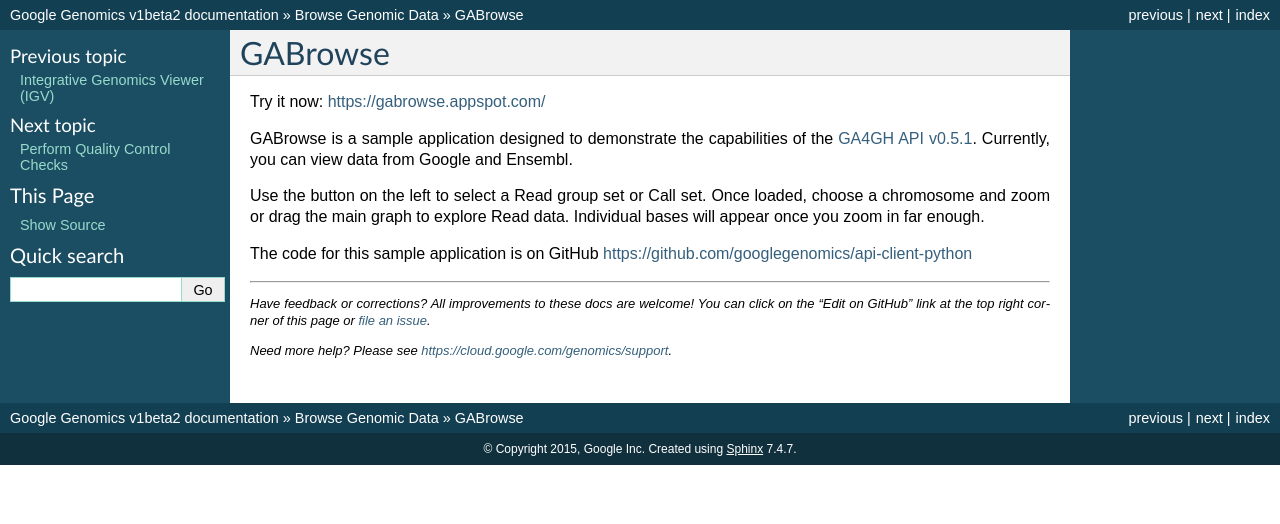
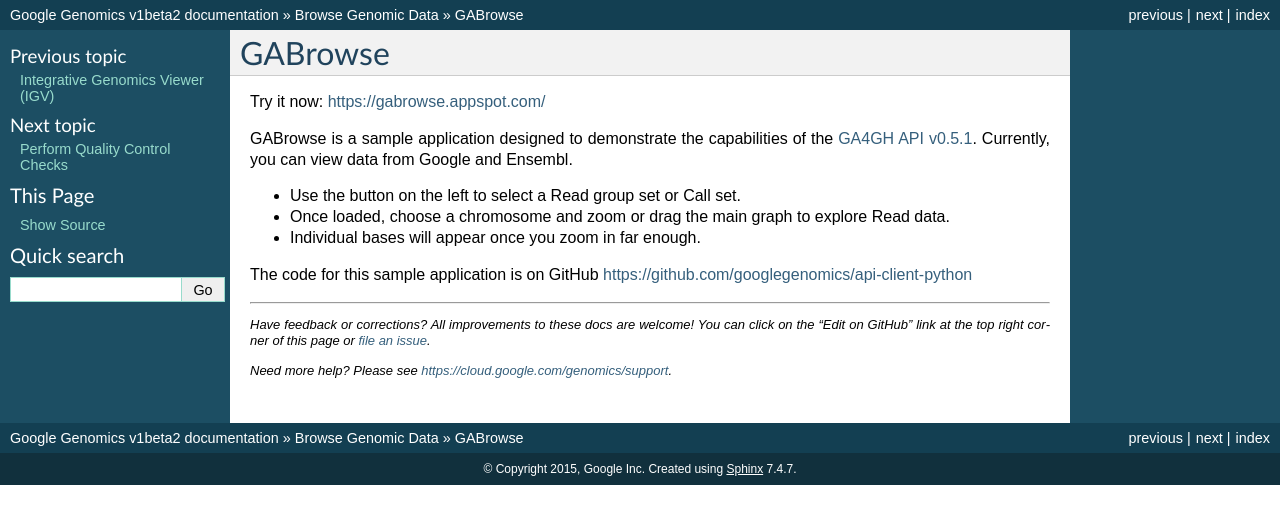
Before and after one commit to googlegenomics/readthedocs, a Sphinx documentation site: the page built from docs/source/use_cases/browse_genomic_data/gabrowse.rst, in a window 1280 px wide. Shown: the top 524 px of the page. Built offline with Sphinx 7.4.7, drawn with Linux system fonts in a browser that asks for light colours.

Commit message:
Fix formatting and links.

```diff
--- a/docs/source/use_cases/annotate_variants/bioconductor_annotation.rst
+++ b/docs/source/use_cases/annotate_variants/bioconductor_annotation.rst
@@ -23,6 +23,8 @@
   require(BSgenome.Hsapiens.UCSC.hg19)
   require(TxDb.Hsapiens.UCSC.hg19.knownGene)
 
+  GoogleGenomics::authenticate("/PATH/TO/YOUR/client_secrets.json")
+
   variants <- getVariants(datasetId="10473108253681171589", chromosome="17", start=41196311, end=41277499)
   granges <- variantsToGRanges(variants)
 
--- a/docs/source/use_cases/browse_genomic_data/gabrowse.rst
+++ b/docs/source/use_cases/browse_genomic_data/gabrowse.rst
@@ -6,8 +6,8 @@
 GABrowse is a sample application designed to demonstrate the capabilities of the
 `GA4GH API v0.5.1 <http://ga4gh.org/#/api>`_.  Currently, you can view data from Google and Ensembl.
 
-Use the button on the left to select a Read group set or Call set.
-Once loaded, choose a chromosome and zoom or drag the main graph to explore Read data.
-Individual bases will appear once you zoom in far enough.
+* Use the button on the left to select a Read group set or Call set.
+* Once loaded, choose a chromosome and zoom or drag the main graph to explore Read data.
+* Individual bases will appear once you zoom in far enough.
 
 The code for this sample application is on GitHub https://github.com/googlegenomics/api-client-python
--- a/docs/source/use_cases/discover_public_data/clinvar_annotations.rst
+++ b/docs/source/use_cases/discover_public_data/clinvar_annotations.rst
@@ -14,5 +14,5 @@
 
 Data
 ----
-* Google Cloud Storage folder `gs://genomics-public-data/clinvar/ <https://pantheon.corp.google.com/project/genomics-public-data/storage/browser/genomics-public-data/clinvar/>`_
+* Google Cloud Storage folder `gs://genomics-public-data/clinvar/ <https://console.developers.google.com/storage/browser/genomics-public-data/clinvar/>`_
 * Google Genomics `annotation sets <https://developers.google.com/apis-explorer/?#p/genomics/v1beta2/genomics.annotationSets.search?_h=11&resource=%257B%250A++%2522datasetIds%2522%253A+%250A++%255B%252210673227266162962312%2522%250A++%255D%250A%257D&>`_
--- a/docs/source/use_cases/discover_public_data/ucsc_annotations.rst
+++ b/docs/source/use_cases/discover_public_data/ucsc_annotations.rst
@@ -22,5 +22,5 @@
 Data
 ----
 
-* Google Cloud Storage folder `gs://genomics-public-data/ucsc/ <https://pantheon.corp.google.com/project/genomics-public-data/storage/browser/genomics-public-data/ucsc/>`_
+* Google Cloud Storage folder `gs://genomics-public-data/ucsc/ <https://console.developers.google.com/storage/browser/genomics-public-data/ucsc/>`_
 * Google Genomics `annotation sets <https://developers.google.com/apis-explorer/?#p/genomics/v1beta2/genomics.annotationSets.search?_h=3&resource=%257B%250A++%2522datasetIds%2522%253A+%250A++%255B%25222259180486797191426%2522%250A++%255D%250A%257D&>`_
```
